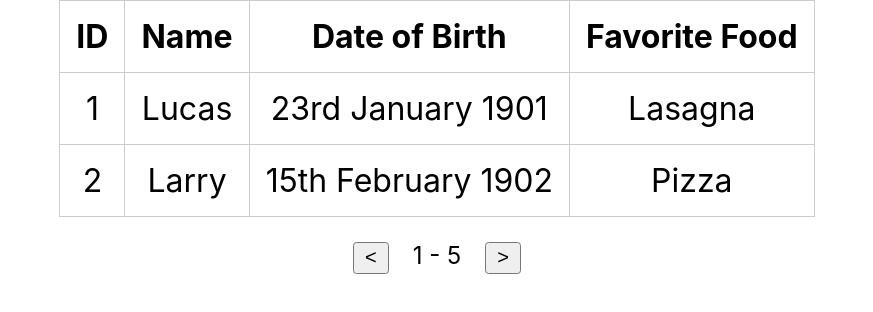
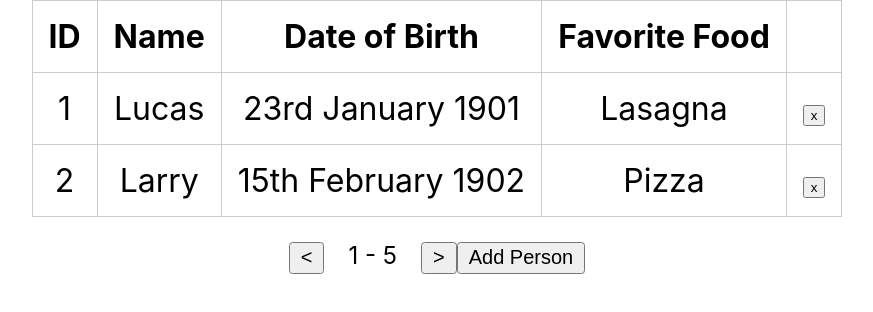
Before and after one commit to AlexanderAlatorreGovea/react-exercises, a React (Create React App) app: page / in a window 1280 px wide. Shown: the top 312 px of the page, without its empty margins (203-1076 px from the left). Built offline with nearby package versions, Linux system fonts and the light colour scheme.

Commit message:
solved bug

```diff
--- a/src/App.js
+++ b/src/App.js
@@ -1,6 +1,5 @@
-import { useEffect } from "react";
+import { useState } from "react";
 import { mockData, COLUMNS } from "./mockData";
-import { format, parse } from "date-fns";
 
 import useTable from "./hooks";
 
@@ -9,13 +8,15 @@ import "./App.css";
 const PAGE_NUMBER_LIMIT = 2;
 
 const App = () => {
+  const [data, setData] = useState(mockData);
+
   const {
     headers,
     pagination: { nextPage, pageNumber, previousPage, totalPages },
     rows,
   } = useTable({
     columns: COLUMNS,
-    data: mockData,
+    data,
     pagination: {
       pageSize: PAGE_NUMBER_LIMIT,
     },
@@ -28,6 +29,7 @@ const App = () => {
           {headers.map(({ label }, index) => (
             <th key={index}>{label}</th>
           ))}
+          <th />
         </thead>
         <tbody>
           {rows.map((row, index) => {
@@ -36,6 +38,17 @@ const App = () => {
                 {row.cells.map((cell, idx) => (
                   <td key={idx}>{cell.renderValue}</td>
                 ))}
+                <td>
+                  <button
+                    onClick={() =>
+                      setData(
+                        data.filter((_, innerIndex) => index !== innerIndex)
+                      )
+                    }
+                  >
+                    x
+                  </button>
+                </td>
               </tr>
             );
           })}
@@ -47,6 +60,21 @@ const App = () => {
           {pageNumber} - {totalPages}
         </span>
         <button onClick={nextPage}>{">"}</button>
+        <button
+          onClick={() =>
+            setData([
+              ...data,
+              {
+                dateOfBirth: "1899-12-31",
+                favoriteFood: "Cheese",
+                id: "" + (data.length += 1),
+                name: "Alex" + Math.random(),
+              },
+            ])
+          }
+        >
+          Add Person
+        </button>
       </div>
     </div>
   );
--- a/src/hooks/useTable.js
+++ b/src/hooks/useTable.js
@@ -1,4 +1,4 @@
-import { useState, useMemo } from "react";
+import { useState, useMemo, useEffect } from "react";
 
 const useTable = ({ columns, data, pagination }) => {
   const [pageIndex, setPageIndex] = useState(0);
@@ -42,6 +42,12 @@ const useTable = ({ columns, data, pagination }) => {
   const previousPage = () =>
     setPageIndex((previousPageIndex) => Math.max(previousPageIndex - 1, 0));
 
+  useEffect(() => {
+    if (pageIndex > totalPages - 1) {
+      setPageIndex(totalPages - 1);
+    }
+  }, [pageIndex, totalPages, data.length, pagination.pageSize]);
+
   return {
     headers,
     pagination: pagination
```
